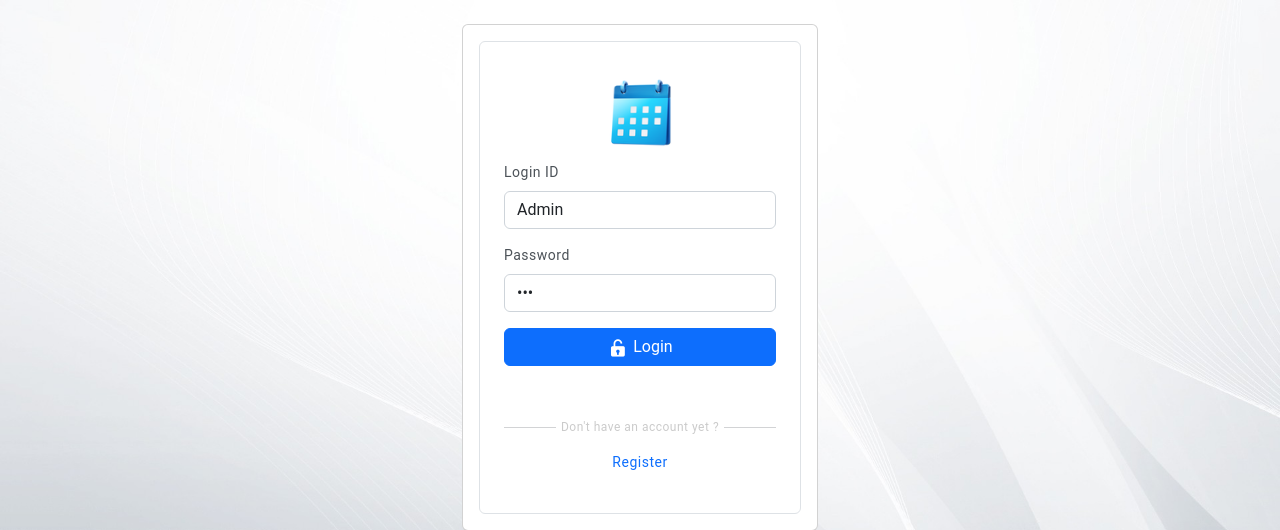
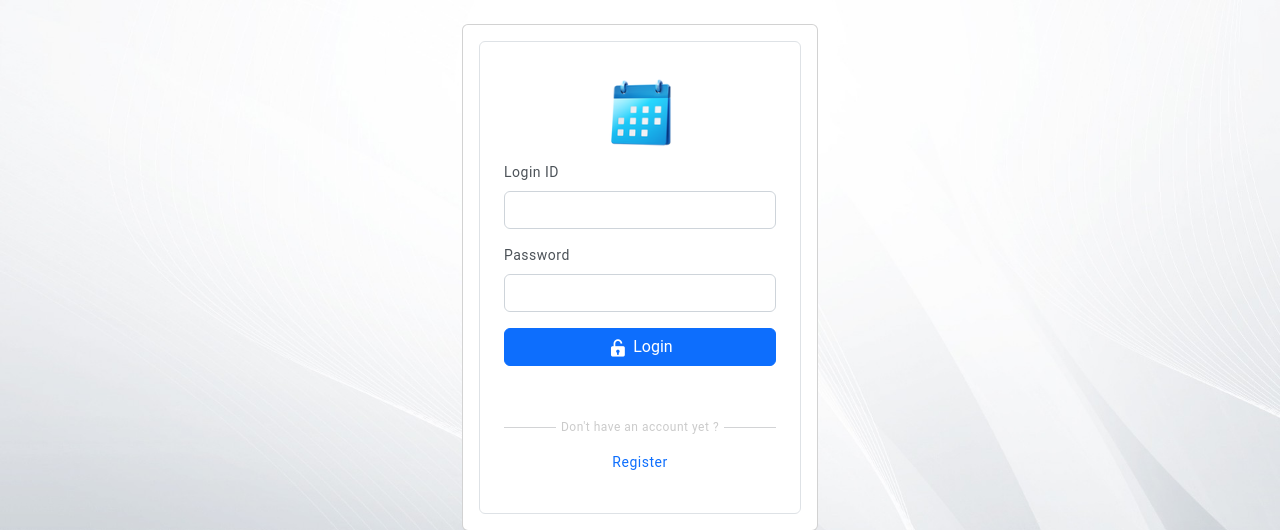
Before and after one commit to Binoy-Lonappan/TaskManagement.Web, an ASP.NET Core app: page /Account/Login in a window 1280 px wide. Shown: the top 530 px of the page. Run offline with ASP.NET Core 8, Linux system fonts and the light colour scheme.

```diff
--- a/Pages/Account/Login.cshtml
+++ b/Pages/Account/Login.cshtml
@@ -18,13 +18,13 @@
                         <form class="row g-3 needs-validation" method="post" novalidate>
                             <div class="col-12">
                                 <label asp-for="@Model.LoginUser.LoginID" class="form-label"></label>
-                                <input asp-for="@Model.LoginUser.LoginID" class="form-control" required value="Admin">
+                                <input asp-for="@Model.LoginUser.LoginID" class="form-control" required value="">
                                 <div class="invalid-feedback">Username is required.</div>
                                 <span asp-validation-for="@Model.LoginUser.LoginID"></span>
                             </div>
                             <div class="col-12">
                                 <label asp-for="@Model.LoginUser.Password" class="form-label"></label>
-                                <input asp-for="@Model.LoginUser.Password" class="form-control" required value="123">
+                                <input asp-for="@Model.LoginUser.Password" class="form-control" required value="">
                                 <div class="invalid-feedback">Password is required.</div>
                                 <span asp-validation-for="@Model.LoginUser.Password"></span>
                             </div>
--- a/wwwroot/assets/js/app-fullcalendar.js
+++ b/wwwroot/assets/js/app-fullcalendar.js
@@ -111,8 +111,8 @@ $(function () {
                     addCalendar(todo);
                     calendar.addEvent(todo);
                 });
-                calendar.render();
             }
+            calendar.render();
         });
 
     }
```
